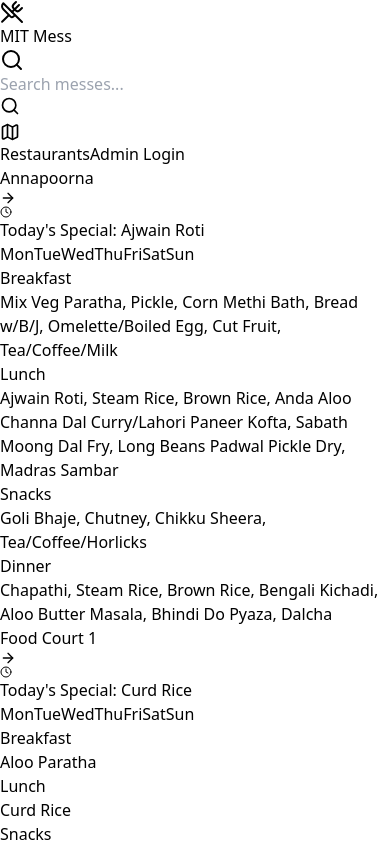
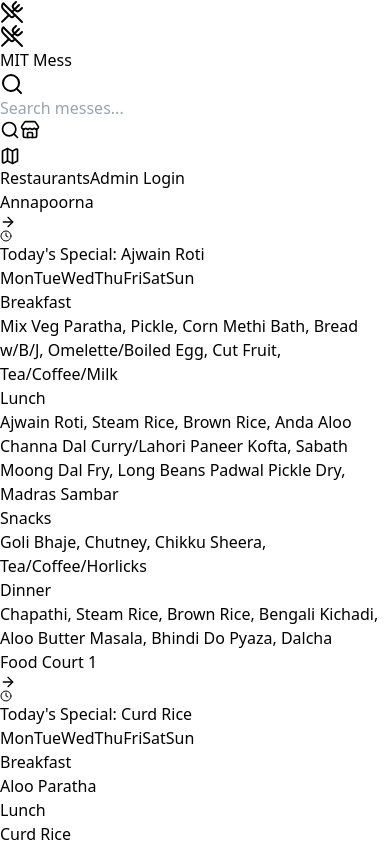
Before and after one commit to mshoaibkhan0786/Mess-Site, a React (Vite) app: page / in a window 390 px wide. Shown: the top 844 px of the page. Built offline with nearby package versions, Linux system fonts and the light colour scheme.

Commit message:
Add mobile admin link and restaurant icon

```diff
--- a/src/components/Navbar.jsx
+++ b/src/components/Navbar.jsx
@@ -1,5 +1,5 @@
 import React, { useState } from 'react';
-import { UtensilsCrossed, Search, X, Map } from 'lucide-react';
+import { UtensilsCrossed, Search, X, Map, Store } from 'lucide-react';
 import { Link } from 'react-router-dom';
 import { motion, AnimatePresence } from 'framer-motion';
 
@@ -38,9 +38,14 @@
                                     className="flex items-center gap-2"
                                 >
                                     <Link to="/" className="flex items-center gap-2">
-                                        <div className="p-2 bg-orange-500 rounded-lg text-white">
+                                        {/* Desktop Icon - Part of Home Link */}
+                                        <div className="hidden md:block p-2 bg-orange-500 rounded-lg text-white">
                                             <UtensilsCrossed size={24} />
                                         </div>
+                                        {/* Mobile Icon - Links to Admin */}
+                                        <Link to="/admin" className="md:hidden p-2 bg-orange-500 rounded-lg text-white" onClick={(e) => e.stopPropagation()}>
+                                            <UtensilsCrossed size={24} />
+                                        </Link>
                                         <span className="text-xl font-bold bg-gradient-to-r from-orange-600 to-red-600 bg-clip-text text-transparent">
                                             MIT Mess
                                         </span>
@@ -103,6 +108,15 @@
                                     <Search size={20} />
                                 </button>
                             )}
+
+                            {/* Restaurant Icon - Mobile Only */}
+                            <button
+                                onClick={() => setShowRestaurantsModal(true)}
+                                className="md:hidden p-2 text-gray-600 hover:text-orange-600 transition-colors"
+                                title="Restaurants"
+                            >
+                                <Store size={20} />
+                            </button>
 
                             {/* Map Icon Link */}
                             <a
```
